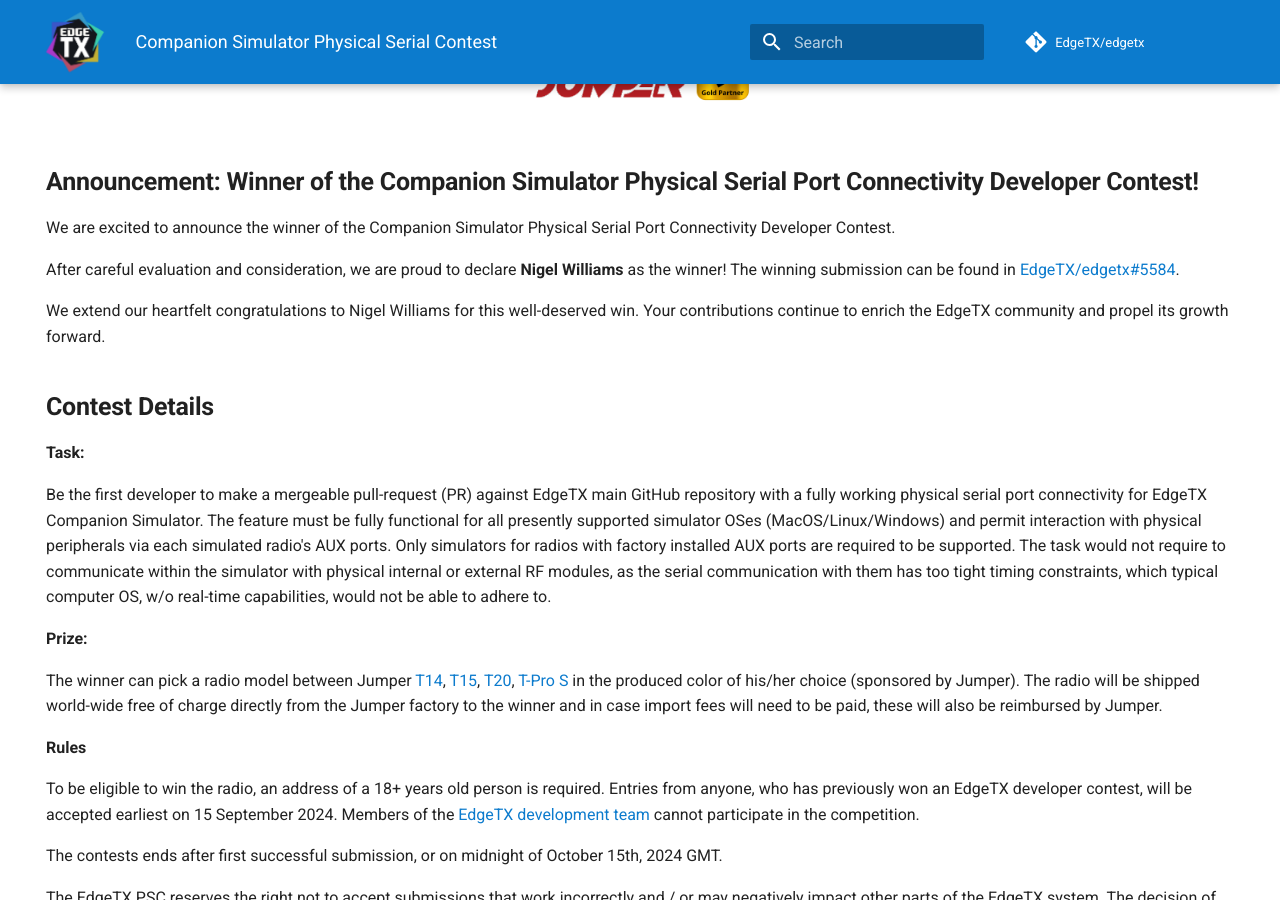
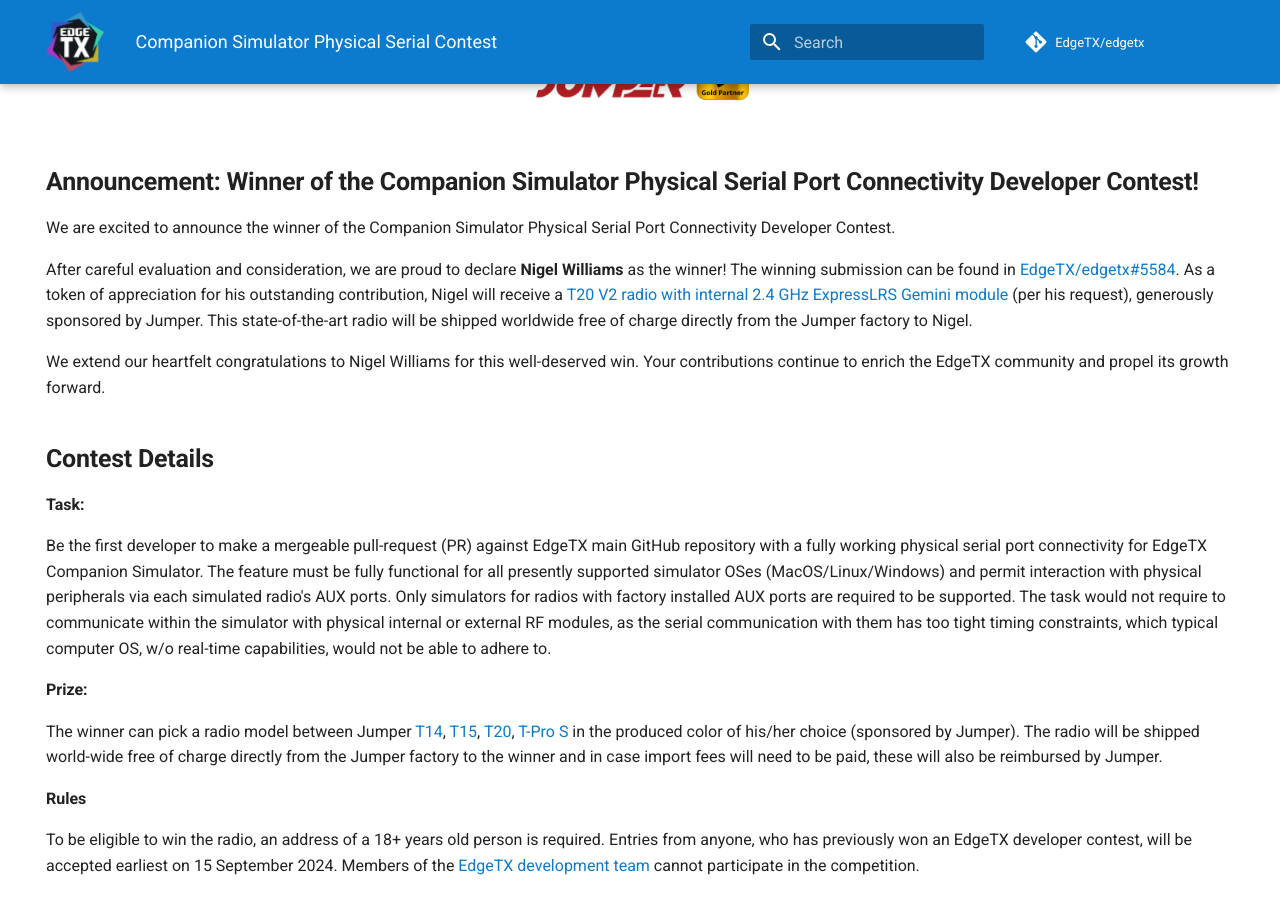
Before and after one commit to EdgeTX/edgetx.github.io, an MkDocs documentation site: the page built from docs/contest_companion_phy_ser.md, in a window 1280 px wide and 900 px high, scrolled down 889 px. Built offline with MkDocs 1.6.1 and Material for MkDocs 9.7.7, drawn with Linux system fonts in a browser that asks for light colours; comment, search, counter and statistics services are not loaded.

Commit message:
T20 Gemini prize

```diff
--- a/docs/contest_companion_phy_ser.md
+++ b/docs/contest_companion_phy_ser.md
@@ -13,7 +13,7 @@
 
 We are excited to announce the winner of the Companion Simulator Physical Serial Port Connectivity Developer Contest.
 
-After careful evaluation and consideration, we are proud to declare **Nigel Williams** as the winner! The winning submission can be found in [EdgeTX/edgetx#5584](https://github.com/EdgeTX/edgetx/pull/5584).
+After careful evaluation and consideration, we are proud to declare **Nigel Williams** as the winner! The winning submission can be found in [EdgeTX/edgetx#5584](https://github.com/EdgeTX/edgetx/pull/5584). As a token of appreciation for his outstanding contribution, Nigel will receive a [T20 V2 radio with internal 2.4 GHz ExpressLRS Gemini module](https://www.jumper-rc.com/transmitters/t20-3/) (per his request), generously sponsored by Jumper. This state-of-the-art radio will be shipped worldwide free of charge directly from the Jumper factory to Nigel.
 
 We extend our heartfelt congratulations to Nigel Williams for this well-deserved win. Your contributions continue to enrich the EdgeTX community and propel its growth forward.
 
```
